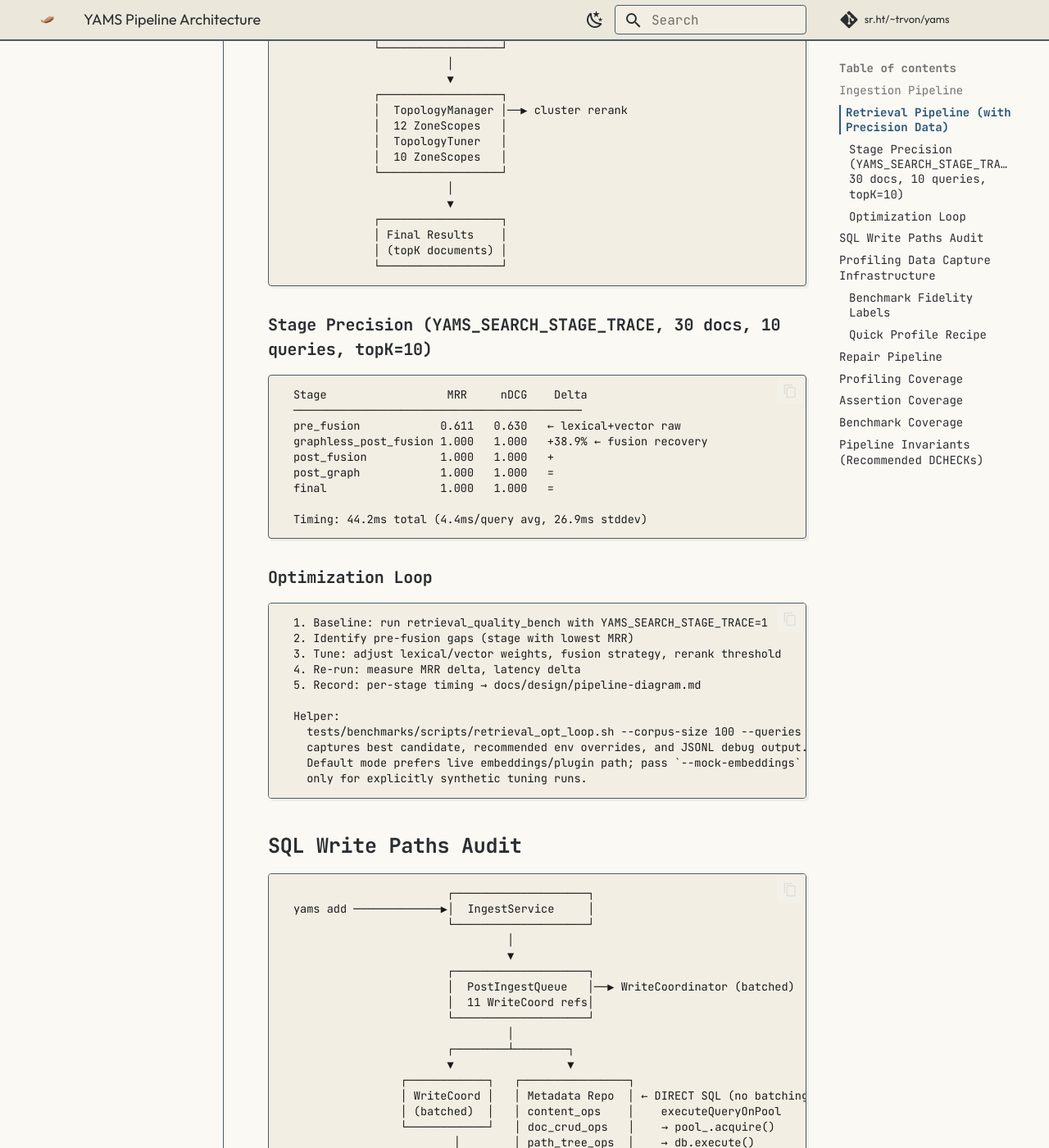
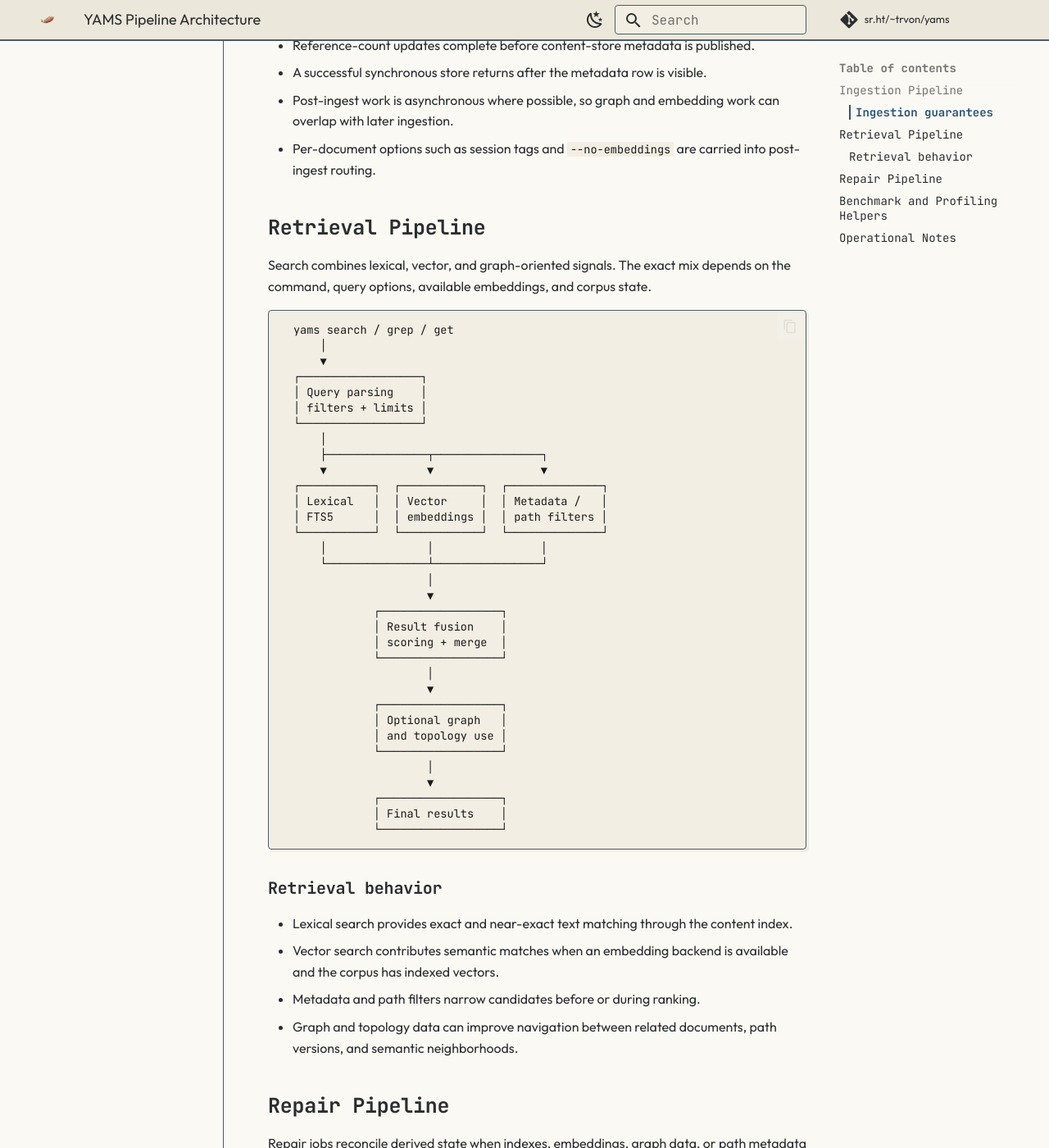
Before and after one commit to trvon/yams, an MkDocs documentation site: the page built from docs/design/pipeline-diagram.md, in a window 1280 px wide and 1400 px high, scrolled down 1300 px. Shown: the whole window at 82% size. Built offline with MkDocs 1.6.1 and Material for MkDocs 9.7.7, drawn with Linux system fonts in a browser that asks for light colours; some of the changed text lies outside the part shown.

Commit message:
docs: make pipeline diagram user-facing

````diff
--- a/docs/design/pipeline-diagram.md
+++ b/docs/design/pipeline-diagram.md
@@ -1,259 +1,171 @@
 # YAMS Pipeline Architecture
+
+This page gives a high-level view of how YAMS moves data through ingestion,
+retrieval, and repair. It is intended as an orientation guide for operators and
+contributors who want to understand the main components without reading the
+implementation first.
 
 ## Ingestion Pipeline
 
-```
-                    ┌──────────────────┐
-  yams add ────────▶│  IngestService   │──▶ PostIngestQueue
-                    └──────────────────┘    ▲profiling
-                        4 ZoneScopes        │5 YAMS_ASSERT
-                                            │1 ZoneScope
-                                            ▼
-                    ┌──────────────────────────────────┐
-                    │     PostIngestQueue::processBatch │
-                    │  ┌──────────────────────────────┐ │
-                    │  │ post_ingest_enrichment        │ │
-                    │  │   extraction ─▶ KG ─▶ symbol  │ │
-                    │  │   ─▶ entity ─▶ embedding     │ │
-                    │  │   ─▶ FTS5 ─▶ title           │ │
-                    │  │   5 ZoneScopes                │ │
-                    │  └──────────────────────────────┘ │
-                    └──────────────────────────────────┘
-                              │
-         ┌────────────────────┼────────────────────┐
-         ▼                    ▼                    ▼
-  ┌──────────────┐   ┌──────────────┐   ┌──────────────┐
-  │ EntityGraph  │   │  Embedding   │   │ GraphComponent│
-  │ 7 ZoneScopes │   │ 15 ZoneScopes│   │ 10 ZoneScopes │
-  └──────────────┘   └──────────────┘   └──────────────┘
+`yams add` accepts a file, directory, or inline document and moves it through a
+small set of durable stages. The content store owns bytes and reference counts,
+the metadata repository owns document visibility, and post-ingest workers handle
+secondary enrichment such as text extraction, graph updates, and embeddings.
+
+```text
+  yams add
+      │
+      ▼
+  ┌──────────────────┐
+  │ Request handling │
+  │ CLI / daemon RPC │
+  └──────────────────┘
+      │
+      ▼
+  ┌──────────────────┐
+  │  IngestService   │
+  │ queue + routing  │
+  └──────────────────┘
+      │
+      ▼
+  ┌──────────────────┐
+  │ DocumentService  │
+  │ content + metadata
+  └──────────────────┘
+      │
+      ├──▶ ContentStore
+      │       chunks, manifests, reference counts
+      │
+      ├──▶ MetadataRepository
+      │       document row, tags, snapshot/path metadata
+      │
+      ▼
+  ┌──────────────────┐
+  │ PostIngestQueue  │
+  │ enrichment work  │
+  └──────────────────┘
+      │
+      ├──▶ Content index / FTS
+      ├──▶ Knowledge graph
+      ├──▶ Symbol and entity extraction
+      └──▶ Embeddings and semantic graph updates
 ```
 
-## Retrieval Pipeline (with Precision Data)
+### Ingestion guarantees
 
-```
-  yams search ──────▶ SearchEngine
-                         │ 12 ZoneScopes
-                         ▼
-                    ┌──────────────────┐
-                    │  Query Parser    │
-                    │  Tokenizer       │
-                    └──────────────────┘
-                         │
-              ┌──────────┴──────────┐
-              ▼                     ▼
-     ┌────────────────┐   ┌────────────────┐
-     │ Lexical (FTS5) │   │ Vector (Simeon)│
-     │ keyword results │   │ ANN + PQ codes │
-     └────────────────┘   └────────────────┘
-              │                     │
-              └──────────┬──────────┘
-                         ▼
+- Content bytes are stored before document metadata is published.
+- Reference-count updates complete before content-store metadata is published.
+- A successful synchronous store returns after the metadata row is visible.
+- Post-ingest work is asynchronous where possible, so graph and embedding work can
+overlap with later ingestion.
+- Per-document options such as session tags and `--no-embeddings` are carried into
+post-ingest routing.
+
+## Retrieval Pipeline
+
+Search combines lexical, vector, and graph-oriented signals. The exact mix depends
+on the command, query options, available embeddings, and corpus state.
+
+```text
+  yams search / grep / get
+      │
+      ▼
+  ┌──────────────────┐
+  │ Query parsing    │
+  │ filters + limits │
+  └──────────────────┘
+      │
+      ├───────────────┬────────────────┐
+      ▼               ▼                ▼
+  ┌───────────┐  ┌────────────┐  ┌──────────────┐
+  │ Lexical   │  │ Vector     │  │ Metadata /   │
+  │ FTS5      │  │ embeddings │  │ path filters │
+  └───────────┘  └────────────┘  └──────────────┘
+      │               │                │
+      └───────────────┴────────────────┘
+                      │
+                      ▼
               ┌──────────────────┐
-              │  ResultFusion    │  ← +38.9% MRR gain
-              │  4 ZoneScopes    │    recovers low pre-fusion scores
+              │ Result fusion    │
+              │ scoring + merge  │
               └──────────────────┘
-                         │
-                         ▼
+                      │
+                      ▼
               ┌──────────────────┐
-              │  Graph Rerank    │  ← neutral on small corpus
-              │  (optional)      │    significant for large corpora
+              │ Optional graph   │
+              │ and topology use │
               └──────────────────┘
-                         │
-                         ▼
+                      │
+                      ▼
               ┌──────────────────┐
-              │  TopologyManager │──▶ cluster rerank
-              │  12 ZoneScopes   │
-              │  TopologyTuner   │
-              │  10 ZoneScopes   │
-              └──────────────────┘
-                         │
-                         ▼
-              ┌──────────────────┐
-              │ Final Results    │
-              │ (topK documents) │
+              │ Final results    │
               └──────────────────┘
 ```
 
-### Stage Precision (YAMS_SEARCH_STAGE_TRACE, 30 docs, 10 queries, topK=10)
+### Retrieval behavior
 
-```
-  Stage                  MRR     nDCG    Delta
-  ───────────────────────────────────────────
-  pre_fusion            0.611   0.630   ← lexical+vector raw
-  graphless_post_fusion 1.000   1.000   +38.9% ← fusion recovery
-  post_fusion           1.000   1.000   +
-  post_graph            1.000   1.000   =
-  final                 1.000   1.000   =
-
-  Timing: 44.2ms total (4.4ms/query avg, 26.9ms stddev)
-```
-
-### Optimization Loop
-
-```
-  1. Baseline: run retrieval_quality_bench with YAMS_SEARCH_STAGE_TRACE=1
-  2. Identify pre-fusion gaps (stage with lowest MRR)
-  3. Tune: adjust lexical/vector weights, fusion strategy, rerank threshold
-  4. Re-run: measure MRR delta, latency delta
-  5. Record: per-stage timing → docs/design/pipeline-diagram.md
-
-  Helper:
-    tests/benchmarks/scripts/retrieval_opt_loop.sh --corpus-size 100 --queries 20
-    captures best candidate, recommended env overrides, and JSONL debug output.
-    Default mode prefers live embeddings/plugin path; pass `--mock-embeddings`
-    only for explicitly synthetic tuning runs.
-```
-
-## SQL Write Paths Audit
-
-```
-                         ┌────────────────────┐
-  yams add ─────────────▶│  IngestService     │
-                         └────────────────────┘
-                                  │
-                                  ▼
-                         ┌────────────────────┐
-                         │  PostIngestQueue   │──▶ WriteCoordinator (batched)
-                         │  11 WriteCoord refs│
-                         └────────────────────┘
-                                  │
-                         ┌────────┴────────┐
-                         ▼                 ▼
-                  ┌────────────┐   ┌────────────────┐
-                  │ WriteCoord │   │ Metadata Repo  │ ← DIRECT SQL (no batching!)
-                  │ (batched)  │   │ content_ops    │    executeQueryOnPool
-                  └────────────┘   │ doc_crud_ops   │    → pool_.acquire()
-                          │        │ path_tree_ops  │    → db.execute()
-                          ▼        │ relationship_  │
-                   SQLite Writes   │ metadata_kv    │
-                          │        │ history_ops    │
-                          └────────┴────────────────┘
-                                   ▼
-                            SQLite Writes
-                            (unbatched, per-op)
-
-  Problem: 10+ repository/*.cpp files call SQL directly with ZERO
-  WriteCoordinator usage. Every INSERT/UPDATE hits SQLite per-op.
-  Fix: route metadata writes through WriteCoordinator or add
-  write-queue for metadata operations.
-```
-
-## Profiling Data Capture Infrastructure
-
-| Tool | Status | Use |
-|------|--------|-----|
-| xctrace (Instruments) | ✅ Working | CPU sampling, Time Profiler traces |
-| Tracy ZoneScopes | ✅ 108 zones compiled | Frame-level profiling (needs server) |
-| YAMS_SEARCH_STAGE_TRACE | ✅ Working | Per-stage MRR/NDCG in debugStats |
-| YAMS_BENCH_OPT_LOOP | ✅ Working | Optimization sweep with debug output |
-| retrieval_quality_bench | ✅ Working | Precision + latency measurement |
-
-### Benchmark Fidelity Labels
-
-Each benchmark/profile helper should emit a small manifest JSON with a heuristic fidelity label:
-
-- `daemon-faithful` — real plugin discovery and real embeddings enabled
-- `live-ish` — real retrieval path, but some startup/queue/plugin shortcuts remain
-- `synthetic` — mock embeddings, synthetic datasets, or other shortcuts dominate
-
-Current helper scripts write `*.manifest.json` alongside their primary artifacts.
-
-For correlated audit bundles, use:
-`tests/benchmarks/scripts/live_benchmark_bundle.sh`
-This captures a single run's manifest, benchmark log, stage-trace JSONL, xctrace trace, exported profile XML, and parsed hot-zone summary in one directory.
-
-For a higher-level live-mirror suite, use:
-`tests/benchmarks/scripts/live_mirror_suite.sh`
-This pairs daemon-ish ingestion metrics with a correlated retrieval/profile bundle so startup/ingestion and retrieval evidence can be reviewed together.
-Use `--steady-state` when you want longer runs that reduce startup noise and collect denser queue telemetry.
-
-### Quick Profile Recipe
-
-```bash
-# Search precision + timing (small corpus, fast)
-YAMS_BENCH_CORPUS_SIZE=100 YAMS_BENCH_NUM_QUERIES=20 \
-YAMS_BENCH_DATASET=synthetic YAMS_SEARCH_STAGE_TRACE=1 \
-YAMS_BENCH_FORCE_MOCK_EMBEDDINGS=1 \
-./build/debug/tests/benchmarks/retrieval_quality_bench \
-  --benchmark_filter=BM_RetrievalQuality
-
-# CPU profile with xctrace (large corpus, long run)
-YAMS_BENCH_CORPUS_SIZE=2000 YAMS_BENCH_NUM_QUERIES=200 \
-YAMS_BENCH_DATASET=synthetic YAMS_TEST_SAFE_SINGLE_INSTANCE=1 \
-xcrun xctrace record --template "Time Profiler" --time-limit 600s \
-  --output /tmp/yams-traces/search.trace --no-prompt \
-  --launch -- ./build/debug/tests/benchmarks/retrieval_quality_bench
-
-# Parse xctrace hot zones
-tests/benchmarks/scripts/search_profile.sh --corpus-size 500 --queries 100
-```
+- Lexical search provides exact and near-exact text matching through the content
+index.
+- Vector search contributes semantic matches when an embedding backend is available
+and the corpus has indexed vectors.
+- Metadata and path filters narrow candidates before or during ranking.
+- Graph and topology data can improve navigation between related documents, path
+versions, and semantic neighborhoods.
 
 ## Repair Pipeline
 
-```
-  yams doctor/repair ──▶ RepairService (10 ZoneScopes)
-                            │
-                            ├── RepairServiceScheduling (6 ZoneScopes)
-                            ├── repair_health_probe (2 ZoneScopes)
-                            ├── repair_plan_builder (4 ZoneScopes)
-                            │
-                            ▼
-                       embedding_repair_util ──▶ PostIngestQueue
-                                                  (high-priority RPC channel)
+Repair jobs reconcile derived state when indexes, embeddings, graph data, or path
+metadata need to be rebuilt. They reuse the same post-ingest infrastructure where
+possible so repair behavior stays close to normal ingestion behavior.
+
+```text
+  yams doctor / yams repair
+      │
+      ▼
+  ┌──────────────────┐
+  │ RepairService    │
+  │ plan + schedule  │
+  └──────────────────┘
+      │
+      ├──▶ Health checks
+      ├──▶ Repair plan builder
+      ├──▶ Metadata/index repair
+      └──▶ PostIngestQueue for enrichment rebuilds
 ```
 
-| Stage | Files | ZoneScopes |
-|-------|-------|-----------|
-| RepairService | 1 | 10 |
-| RepairServiceScheduling | 1 | 6 |
-| repair_health_probe | 1 | 2 |
-| repair_plan_builder | 1 | 4 |
-| embedding_repair_util | 1 | 0 (template/utility) |
-| **Repair total** | **5** | **22** |
+Repair may enqueue work at higher priority than background ingestion when it is
+serving an explicit user request. Long-running repair tasks should still preserve
+normal daemon responsiveness and report progress through daemon status surfaces.
 
-## Profiling Coverage
+## Benchmark and Profiling Helpers
 
-| Stage | Files | ZoneScopes | Status |
-|-------|-------|-----------|--------|
-| IngestService | 1 | 4 | ✅ |
-| PostIngestQueue | 1 | 1 | ✅ (1, needs more) |
-| PostIngestEnrich | 1 | 5 | ✅ |
-| EntityGraphService | 1 | 7 | ✅ |
-| EmbeddingService | 1 | 15 | ✅ |
-| GraphComponent | 1 | 10 | ✅ |
-| SearchEngine | 1 | 12 | ✅ |
-| SearchFusion | 1 | 4 | ✅ |
-| TopologyManager | 1 | 12 | ✅ |
-| TopologyTuner | 1 | 10 | ✅ |
-| VectorIndexCoordinator | 1 | 6 | ✅ |
-| **Total** | **11** | **86** | |
+YAMS includes benchmark helpers for development and release validation. These are
+not required for normal use, but they are useful when comparing ingestion or
+retrieval behavior across changes.
 
-## Assertion Coverage
+| Helper | Purpose |
+|--------|---------|
+| `tests/benchmarks/search/ingestion_e2e_bench.cpp` | End-to-end ingestion pipeline benchmark |
+| `tests/benchmarks/search/retrieval_quality_bench.cpp` | Retrieval quality and latency benchmark |
+| `tests/benchmarks/scripts/live_benchmark_bundle.sh` | Collects benchmark logs, trace output, and run metadata |
+| `tests/benchmarks/scripts/live_mirror_suite.sh` | Runs ingestion and retrieval checks as one evidence bundle |
+| `tests/benchmarks/scripts/retrieval_opt_loop.sh` | Explores retrieval scoring candidates and records results |
 
-| Stage | YAMS_ASSERT | YAMS_DCHECK | Status |
-|-------|------------|-------------|--------|
-| PostIngestQueue | 5 | 0 | ⚠️ Has invariants, no DCHECK |
-| All other stages | 0 | 0 | ❌ Missing |
+Benchmark artifacts should be interpreted with their fidelity level in mind:
 
-## Benchmark Coverage
+- `daemon-faithful` runs use real daemon services and production-like components.
+- `live-ish` runs exercise most of the real path but may use smaller corpora or
+controlled startup conditions.
+- `synthetic` runs use mock or generated data and are best for fast comparisons,
+not final performance claims.
 
-| Stage | Benchmarks | Status |
-|-------|-----------|--------|
-| Ingestion | ingestion_throughput, large_scale, multi_client, e2e, single_pipeline | ✅ |
-| Extraction | zyp_extraction, symbol_extraction | ✅ |
-| KG | hnsw_entity_search | ✅ |
-| Symbol | symbol_extraction | ✅ |
-| Entity | — | ❌ Missing |
-| Embedding | vector_backend_compare, vector_memory_scaling | ✅ |
-| FTS5 | — | ❌ Missing |
-| Search/Fusion | search_benchmarks, fusion_experiment, retrieval_quality, metapath_ab | ✅ |
-| Topology | topology_ablation | ✅ |
+## Operational Notes
 
-## Pipeline Invariants (Recommended DCHECKs)
-
-- PostIngestQueue: `queued == in_flight + consumed + dropped`
-- EmbeddingService: `embed_prepared == embed_queued + embed_dropped`
-- EntityGraphService: `kg_consumed + kg_dropped == total_ingested`
-- SearchEngine: `result_count <= requested_limit`
-- TopologyManager: `cluster_count <= document_count`
-- GradientLimiter: `inFlight >= 0`, `rejectCount >= 0`
+- Ingestion throughput is usually limited by durable writes, reference-count
+updates, metadata publication, and post-ingest content-index commits.
+- Retrieval quality depends on corpus size, embedding availability, and whether
+post-ingest enrichment has completed.
+- Repair and ingestion share downstream enrichment paths, so large repair jobs can
+affect queue depth and should be monitored like bulk ingestion.
+- Performance claims should be based on repeated benchmark runs with comparable
+configuration, corpus size, and backend fidelity.
````
